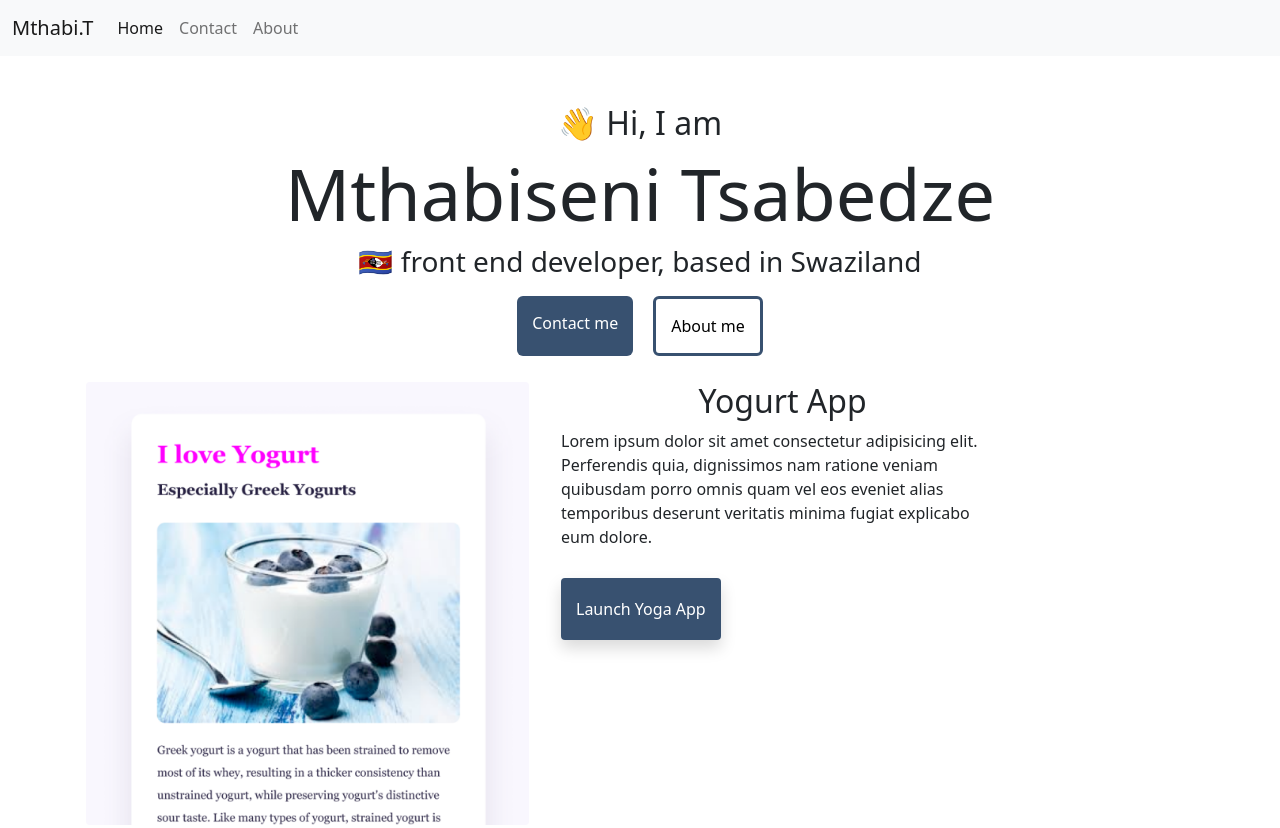
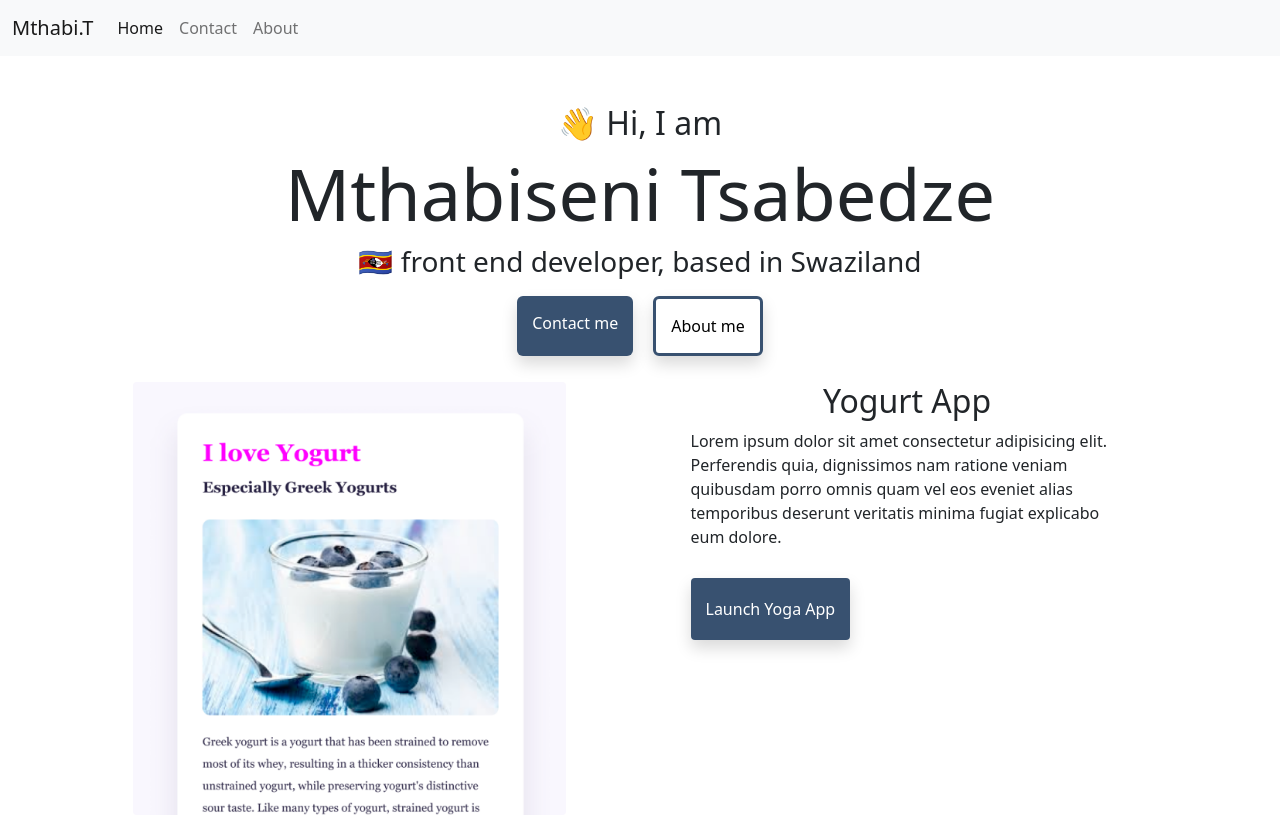
Before and after one commit to MthabiKT/homework-static-website, a plain HTML site: page index.html in a window 1280 px wide. Shown: the top 828 px of the page. Drawn offline with nearby package versions, Linux system fonts and the light colour scheme.

Commit message:
cleaned up code

```diff
--- a/index.html
+++ b/index.html
@@ -58,12 +58,15 @@
     <h1 class="display-2">Mthabiseni Tsabedze</h1>
     <h3>🇸🇿 front end developer, based in Swaziland</h3>
     <div class="info-links">
-      <a href="about.html#contact" class="contact-link" title="Contact me page"
+      <a
+        href="about.html#contact"
+        class="contact-link shadow"
+        title="Contact me page"
         >Contact me</a
       >
       <a
         href="about.html"
-        class="about-link text-decoration-none"
+        class="about-link shadow text-decoration-none"
         title="About me page"
         >About me</a
       >
--- a/src/style.css
+++ b/src/style.css
@@ -36,7 +36,6 @@ h3 {
   margin: 10px;
   text-align: center;
   border-radius: 6px;
-  box-shadow: var(--tertiary-color);
   text-decoration: none;
   border: 3px solid var(--tertiary-color);
 }
@@ -45,7 +44,6 @@ h3 {
   margin: 10px;
   color: white;
   border-radius: 6px;
-  box-shadow: #385170;
   text-align: center;
   text-decoration: none;
   background-color: var(--tertiary-color);
@@ -82,6 +80,11 @@ h3 {
   border-radius: 4px;
 }
 
+.row {
+  width: 100%;
+  flex-wrap: wrap;
+  justify-content: space-around;
+}
 @media (max-width: 576px) {
   h1,
   h3 {
```
